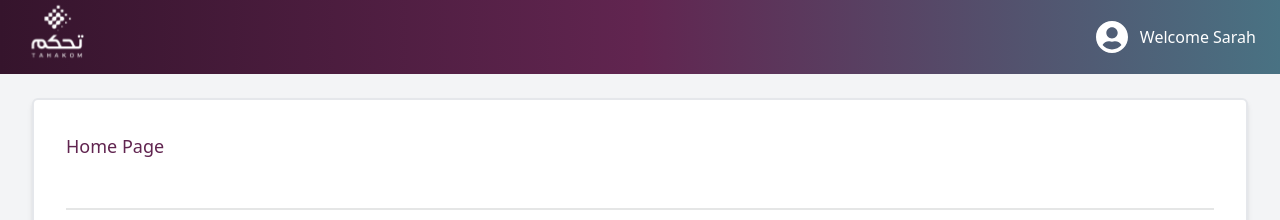
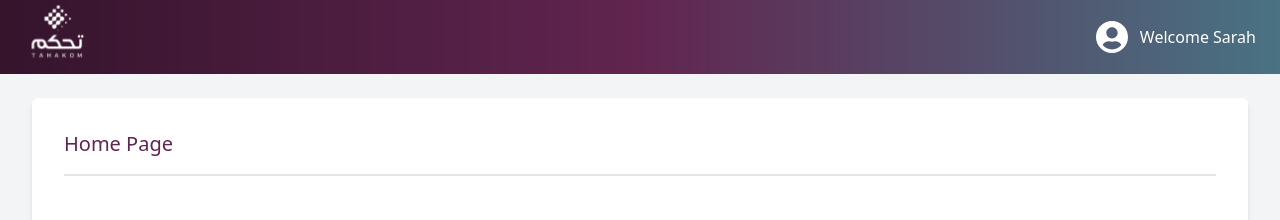
Before and after one commit to talaalfaleh987/loginAssessment, an Angular app in the folder login/: page / in a window 1280 px wide. Shown: the top 220 px of the page. Built offline with nearby package versions, Linux system fonts and the light colour scheme.

Commit message:
fix: home ui

```diff
--- a/login/src/app/components/card/card.html
+++ b/login/src/app/components/card/card.html
@@ -1,9 +1,6 @@
-<div
-  class="h-svh card w-full bg-base-100 rounded-md shadow-md overflow-hidden"
-  [class.border-2]="hasBorder()"
->
-  <div class="card-body p-4 sm:p-6 md:p-8 space-y-4">
-    <h2 class="text-lg font-medium text-primary">
+<div class="h-svh card w-full bg-base-100 rounded-md shadow-md overflow-hidden">
+  <div class="card-body p-4 sm:p-6 md:p-8">
+    <h2 class="text-xl font-medium text-primary">
       <ng-content select="[cardHeader]"></ng-content>
     </h2>
     <div class="text-base-content/80">
```
